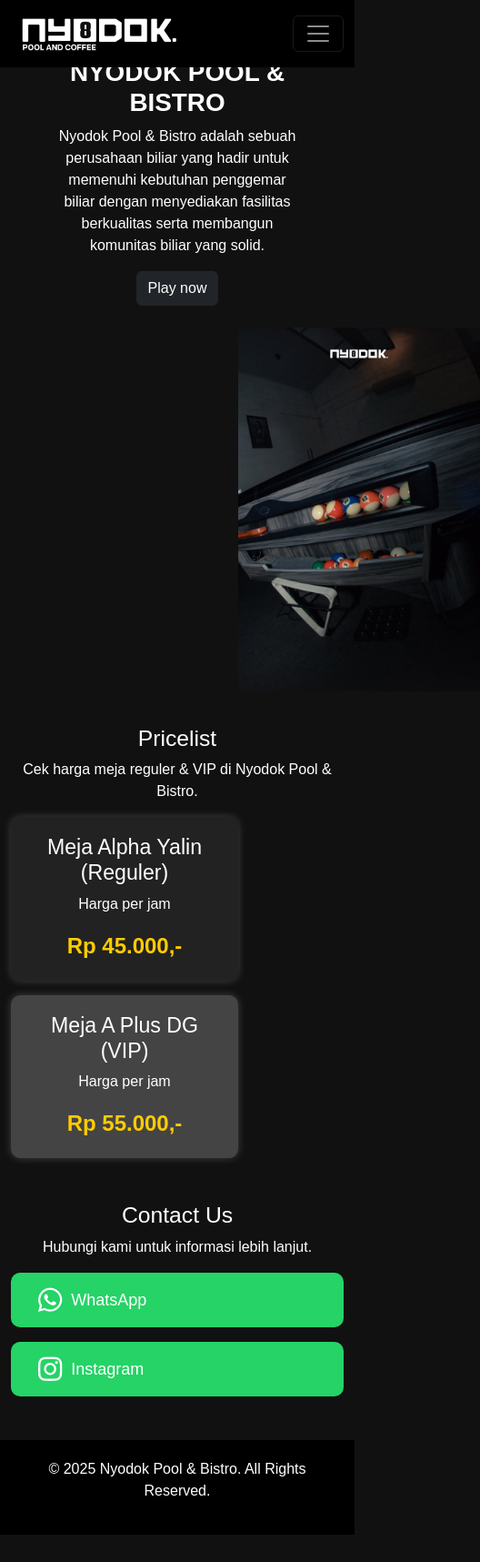
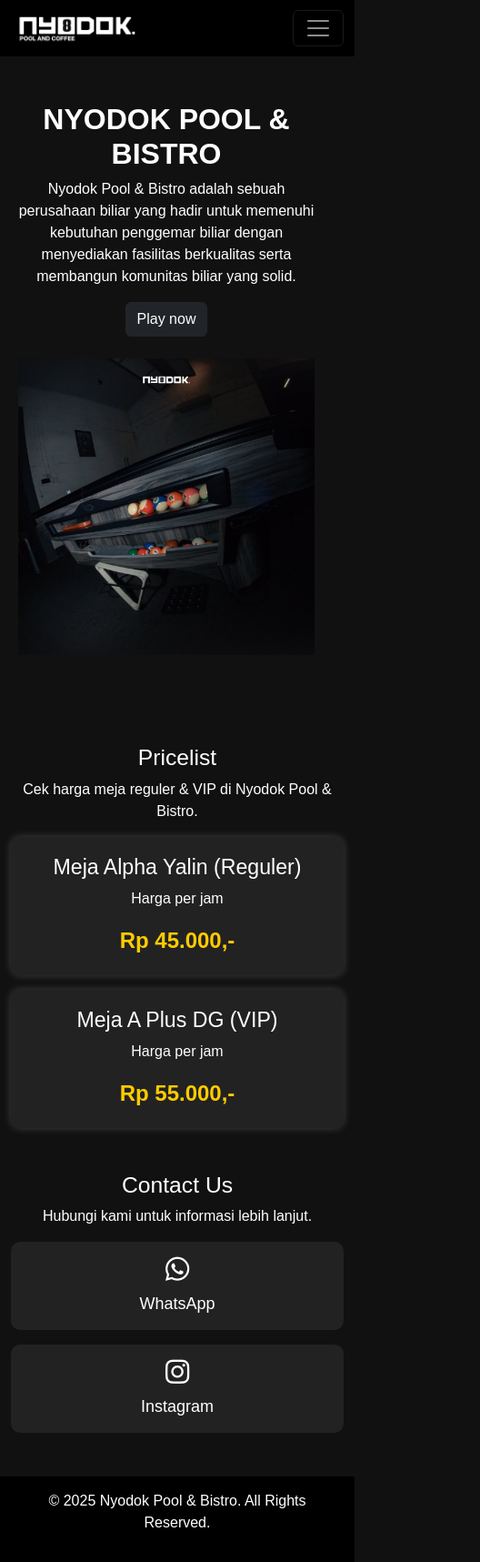
Before and after one commit to fauzanahamad/nyodokpool, a plain HTML site: page index.html in a window 390 px wide. Shown: the whole page at 91% size, 528 px wide, since content can reach past the window. Before the commit the page ends 1687 px from the top, so only its background shows below. Drawn offline with nearby package versions, Linux system fonts and the light colour scheme.

Commit message:
Update styles.css

```diff
--- a/styles.css
+++ b/styles.css
@@ -14,32 +14,30 @@ body {
   color: white;
 }
 
-.navbar-brand img {
+.logo-img {
   height: auto;
-  max-width: 200px;
-  max-height: 80px;
+  max-width: 150px;
   object-fit: contain;
 }
 
 /* Hero Section */
 .hero {
-  display: flex;
-  align-items: center;
-  justify-content: center;
-  height: 80vh;
-  padding: 50px;
+  text-align: center;
+  padding: 50px 20px;
 }
 
 .hero h1 {
   font-weight: bold;
+  font-size: 2rem;
 }
 
-.hero img {
-  width: 400px;
-  height: 400px;
-  object-fit: cover;
-  border-radius: 0;
-  margin-left: 200px; /* Geser ke kanan */
+.hero p {
+  font-size: 1rem;
+}
+
+.billiard-img {
+  max-width: 100%;
+  height: auto;
 }
 
 /* Pricelist Section */
@@ -47,23 +45,12 @@ body {
   text-align: center;
 }
 
-.price-table {
-  display: flex;
-  justify-content: center;
-  gap: 30px;
-}
-
 .price-card {
   background: #222;
   padding: 20px;
   border-radius: 10px;
-  width: 250px;
   text-align: center;
   box-shadow: 0 0 10px rgba(255, 255, 255, 0.2);
-}
-
-.price-card.vip {
-  background: #444;
 }
 
 .price {
@@ -73,29 +60,18 @@ body {
 }
 
 /* Contact Section */
-#contact {
-  text-align: center;
-}
-
-.contact-info {
-  display: flex;
-  justify-content: center;
-  gap: 30px;
-  margin-top: 20px;
-}
-
 .contact-card {
   background: #222;
   padding: 15px 30px;
   border-radius: 10px;
-  text-align: center;
+  display: flex;
+  justify-content: center;
+  align-items: center;
+  gap: 10px;
+  text-decoration: none;
   color: white;
   font-size: 18px;
-  text-decoration: none;
-  display: flex;
-  align-items: center;
-  gap: 10px;
-  transition: 0.3s ease-in-out;
+  transition: 0.3s;
 }
 
 .contact-card i {
@@ -107,25 +83,21 @@ body {
   color: black;
 }
 
-.contact-card:nth-child(1) {
-  background: #25d366;
-} /* WhatsApp Color */
-.contact-card:nth-child(1):hover {
-  background: #1ebc54;
-}
-
-.contact-card:nth-child(2) {
-  background: #e4405f;
-} /* Instagram Color */
-.contact-card:nth-child(2):hover {
-  background: #d12b4a;
-}
-
 /* Footer */
 .footer {
   background: black;
   color: white;
   text-align: center;
-  padding: 20px;
-  margin-top: 20px;
+  padding: 15px;
 }
+
+/* Responsive Design */
+@media (max-width: 768px) {
+  .hero {
+    text-align: center;
+  }
+
+  .contact-card {
+    flex-direction: column;
+  }
+}
```
